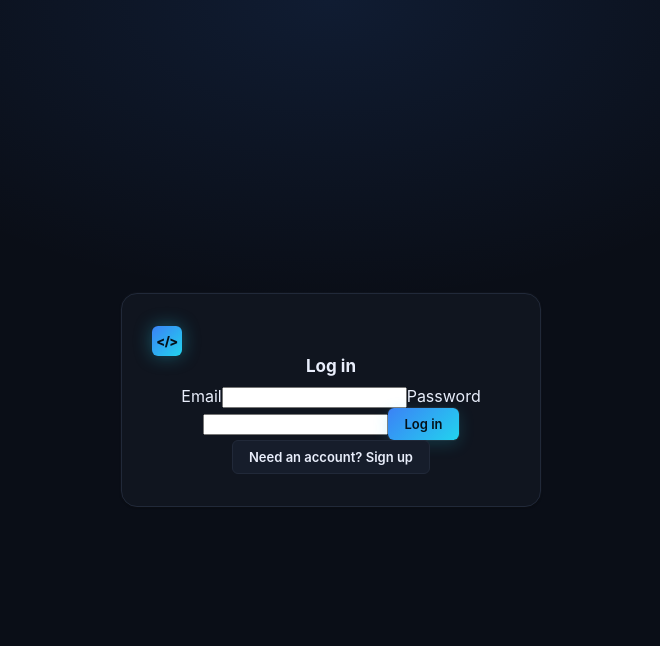
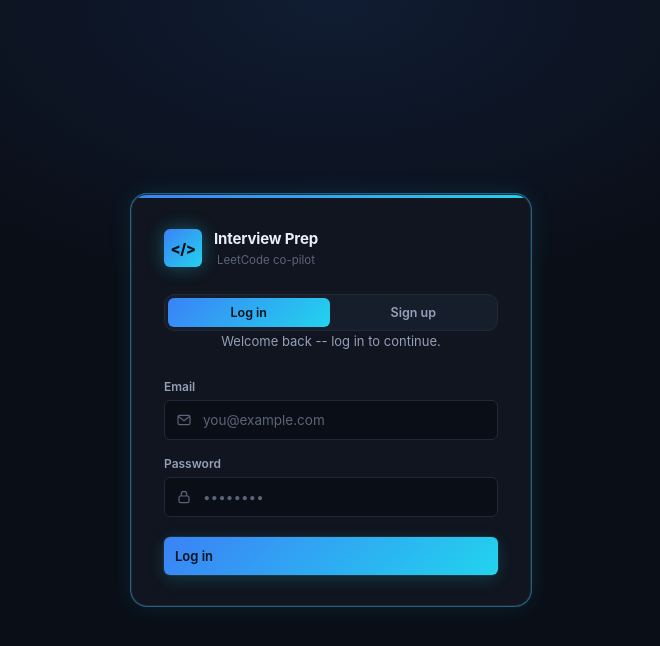
Before and after one commit to vhittuvalli/LeetcodeInterviewHelper, a React (Vite) app in the folder frontend/: page / in a window 1280 px wide. Shown: the top 646 px of the page, without its empty margins (309-969 px from the left). Built offline with nearby package versions, Linux system fonts and the light colour scheme.

Commit message:
fixed login page design

```diff
--- a/frontend/src/App.css
+++ b/frontend/src/App.css
@@ -1712,3 +1712,187 @@
       text-align: left;
     }
   }
+
+  /* ---------------------------------------------------------------------
+     Login / Account pages
+     ------------------------------------------------------------------- */
+  .auth-card {
+    position: relative;
+    width: 100%;
+    max-width: 400px;
+    display: flex;
+    flex-direction: column;
+    background: var(--bg-surface);
+    border: 1px solid var(--border);
+    border-radius: var(--radius-lg);
+    padding: 34px 32px 30px;
+    box-shadow: var(--shadow-glow);
+    overflow: hidden;
+  }
+
+  .auth-card::before {
+    content: "";
+    position: absolute;
+    top: 0;
+    left: 0;
+    right: 0;
+    height: 3px;
+    background: var(--accent-gradient);
+  }
+
+  .auth-card__brand {
+    display: flex;
+    align-items: center;
+    gap: 12px;
+    margin-bottom: 26px;
+  }
+
+  .auth-card__mark {
+    width: 38px;
+    height: 38px;
+    font-size: 15px;
+    flex-shrink: 0;
+  }
+
+  .auth-card__brand-text {
+    font-size: 15px;
+    font-weight: 700;
+    color: var(--text-primary);
+    letter-spacing: -0.01em;
+  }
+
+  .auth-card__brand-sub {
+    font-size: 11.5px;
+    color: var(--text-muted);
+  }
+
+  .auth-card__toggle {
+    width: 100%;
+    margin-top: 0;
+  }
+
+  .auth-card__toggle .mode-toggle__option {
+    flex: 1;
+    text-align: center;
+  }
+
+  .auth-card__tagline {
+    font-size: 13px;
+    color: var(--text-secondary);
+    margin: 16px 0 4px;
+  }
+
+  .auth-form {
+    display: flex;
+    flex-direction: column;
+    gap: 16px;
+    width: 100%;
+    text-align: left;
+    margin-top: 12px;
+  }
+
+  .auth-form__label {
+    display: flex;
+    flex-direction: column;
+    gap: 6px;
+    font-size: 12px;
+    font-weight: 600;
+    color: var(--text-secondary);
+  }
+
+  .auth-form__input-wrap {
+    position: relative;
+    display: flex;
+    align-items: center;
+  }
+
+  .auth-form__icon {
+    position: absolute;
+    left: 12px;
+    width: 16px;
+    height: 16px;
+    color: var(--text-muted);
+    pointer-events: none;
+    display: flex;
+  }
+
+  .auth-form__icon svg {
+    width: 100%;
+    height: 100%;
+  }
+
+  .auth-form__input-wrap input {
+    width: 100%;
+    background: var(--bg-app);
+    border: 1px solid var(--border);
+    border-radius: var(--radius-sm);
+    padding: 11px 12px 11px 38px;
+    font-size: 13.5px;
+    color: var(--text-primary);
+    font-family: inherit;
+    transition: border-color 0.15s ease, box-shadow 0.15s ease;
+  }
+
+  .auth-form__input-wrap input::placeholder {
+    color: var(--text-muted);
+  }
+
+  .auth-form__input-wrap input:focus {
+    outline: none;
+    border-color: var(--accent-cyan);
+    box-shadow: 0 0 0 3px rgba(34, 211, 238, 0.15);
+  }
+
+  .auth-form__submit {
+    width: 100%;
+    margin-top: 4px;
+    padding: 11px;
+  }
+
+  .auth-card__success {
+    display: flex;
+    flex-direction: column;
+    align-items: center;
+    text-align: center;
+    gap: 10px;
+  }
+
+  .auth-card__success-icon {
+    width: 44px;
+    height: 44px;
+    color: var(--success);
+    margin-bottom: 4px;
+  }
+
+  .auth-card__success-icon svg {
+    width: 100%;
+    height: 100%;
+  }
+
+  .auth-card__success h2 {
+    font-size: 16px;
+    margin: 0;
+    color: var(--text-primary);
+  }
+
+  .auth-card__success p {
+    font-size: 13px;
+    color: var(--text-secondary);
+    line-height: 1.6;
+    margin: 0 0 10px;
+  }
+
+  .account-token-box {
+    background: var(--bg-app);
+    border: 1px solid var(--border);
+    border-radius: var(--radius-sm);
+    padding: 12px 14px;
+    margin-top: 10px;
+    word-break: break-all;
+  }
+
+  .account-token-box code {
+    font-size: 12.5px;
+    color: var(--accent-cyan);
+    font-family: "SF Mono", "Fira Code", monospace;
+  }
--- a/frontend/src/pages/LoginPage.jsx
+++ b/frontend/src/pages/LoginPage.jsx
@@ -1,5 +1,26 @@
 import { useState } from "react";
 import { supabase } from "../supabaseClient";
+
+const icons = {
+  mail: (
+    <svg viewBox="0 0 24 24" fill="none" stroke="currentColor" strokeWidth="1.8">
+      <rect x="3" y="5" width="18" height="14" rx="2.5" />
+      <path d="M3.5 6.5l8.5 6.5 8.5-6.5" />
+    </svg>
+  ),
+  lock: (
+    <svg viewBox="0 0 24 24" fill="none" stroke="currentColor" strokeWidth="1.8">
+      <rect x="4.5" y="10.5" width="15" height="10" rx="2.2" />
+      <path d="M8 10.5V7.5a4 4 0 0 1 8 0v3" />
+    </svg>
+  ),
+  check: (
+    <svg viewBox="0 0 24 24" fill="none" stroke="currentColor" strokeWidth="1.8">
+      <circle cx="12" cy="12" r="9" />
+      <path d="M8.5 12.5l2.3 2.3L15.5 10" />
+    </svg>
+  ),
+};
 
 export default function LoginPage() {
   const [mode, setMode] = useState("signIn"); // signIn | signUp
@@ -7,6 +28,12 @@ export default function LoginPage() {
   const [password, setPassword] = useState("");
   const [status, setStatus] = useState("idle"); // idle | loading | error | check-email
   const [errorMessage, setErrorMessage] = useState("");
+
+  const switchMode = (next) => {
+    setMode(next);
+    setStatus("idle");
+    setErrorMessage("");
+  };
 
   const handleSubmit = async (e) => {
     e.preventDefault();
@@ -40,29 +67,70 @@ export default function LoginPage() {
 
   return (
     <div className="status-screen">
-      <div className="status-screen__card auth-card">
+      <div className="auth-card">
+        <div className="auth-card__brand">
           <div className="sidebar__brand-mark auth-card__mark">{"</>"}</div>
-        <h2>{mode === "signIn" ? "Log in" : "Create your account"}</h2>
+          <div>
+            <div className="auth-card__brand-text">Interview Prep</div>
+            <span className="auth-card__brand-sub">LeetCode co-pilot</span>
+          </div>
+        </div>
 
         {status === "check-email" ? (
+          <div className="auth-card__success">
+            <div className="auth-card__success-icon">{icons.check}</div>
+            <h2>Check your inbox</h2>
             <p>
-            Check <strong>{email}</strong> for a confirmation link, then come back and log in.
+              We sent a confirmation link to <strong>{email}</strong>. Click it, then come back
+              and log in.
             </p>
+            <button className="btn btn--ghost" style={{ width: "100%" }} onClick={() => switchMode("signIn")}>
+              Back to log in
+            </button>
+          </div>
         ) : (
+          <>
+            <div className="mode-toggle auth-card__toggle">
+              <button
+                type="button"
+                className={`mode-toggle__option${mode === "signIn" ? " mode-toggle__option--active" : ""}`}
+                onClick={() => switchMode("signIn")}
+              >
+                Log in
+              </button>
+              <button
+                type="button"
+                className={`mode-toggle__option${mode === "signUp" ? " mode-toggle__option--active" : ""}`}
+                onClick={() => switchMode("signUp")}
+              >
+                Sign up
+              </button>
+            </div>
+
+            <p className="auth-card__tagline">
+              {mode === "signIn" ? "Welcome back -- log in to continue." : "Create an account to get started."}
+            </p>
+
             <form onSubmit={handleSubmit} className="auth-form">
               <label className="auth-form__label">
                 Email
+                <div className="auth-form__input-wrap">
+                  <span className="auth-form__icon">{icons.mail}</span>
                   <input
                     type="email"
                     required
                     value={email}
                     onChange={(e) => setEmail(e.target.value)}
                     autoComplete="email"
+                    placeholder="you@example.com"
                   />
+                </div>
               </label>
 
               <label className="auth-form__label">
                 Password
+                <div className="auth-form__input-wrap">
+                  <span className="auth-form__icon">{icons.lock}</span>
                   <input
                     type="password"
                     required
@@ -70,29 +138,18 @@ export default function LoginPage() {
                     value={password}
                     onChange={(e) => setPassword(e.target.value)}
                     autoComplete={mode === "signIn" ? "current-password" : "new-password"}
+                    placeholder="••••••••"
                   />
+                </div>
               </label>
 
               {status === "error" && <p className="error-text">{errorMessage}</p>}
 
-            <button className="btn btn--primary" type="submit" disabled={status === "loading"}>
-              {status === "loading" ? "Please wait..." : mode === "signIn" ? "Log in" : "Sign up"}
+              <button className="btn btn--primary auth-form__submit" type="submit" disabled={status === "loading"}>
+                {status === "loading" ? "Please wait..." : mode === "signIn" ? "Log in" : "Create account"}
               </button>
             </form>
-        )}
-
-        {status !== "check-email" && (
-          <button
-            type="button"
-            className="btn btn--ghost auth-card__switch"
-            onClick={() => {
-              setMode(mode === "signIn" ? "signUp" : "signIn");
-              setStatus("idle");
-              setErrorMessage("");
-            }}
-          >
-            {mode === "signIn" ? "Need an account? Sign up" : "Already have an account? Log in"}
-          </button>
+          </>
         )}
       </div>
     </div>
```
Lines whose indentation alone changed are shown as unchanged.
